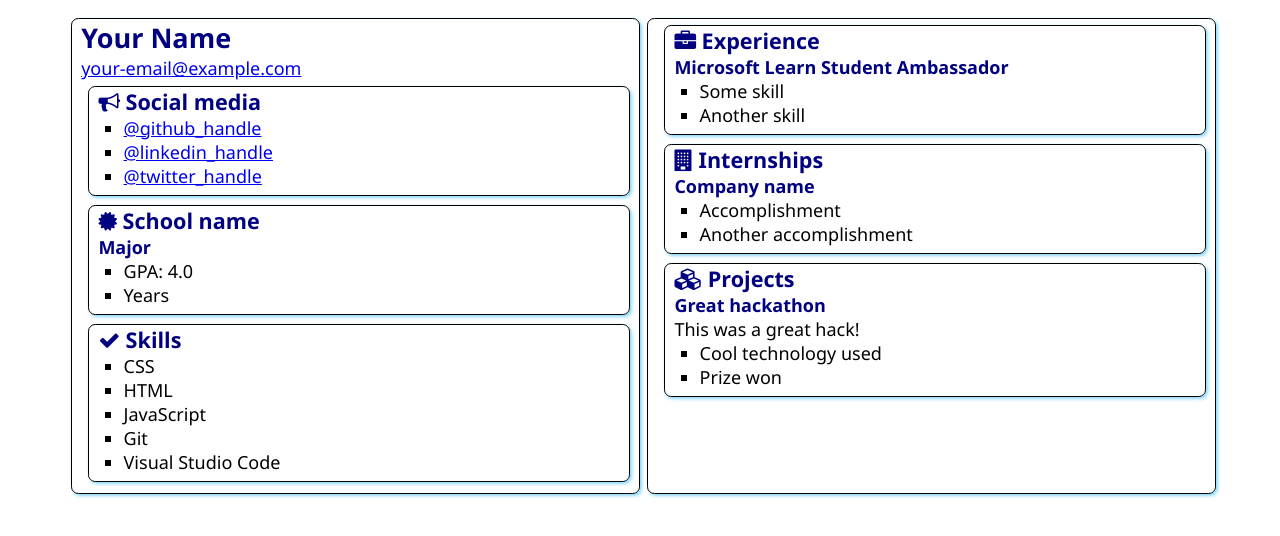
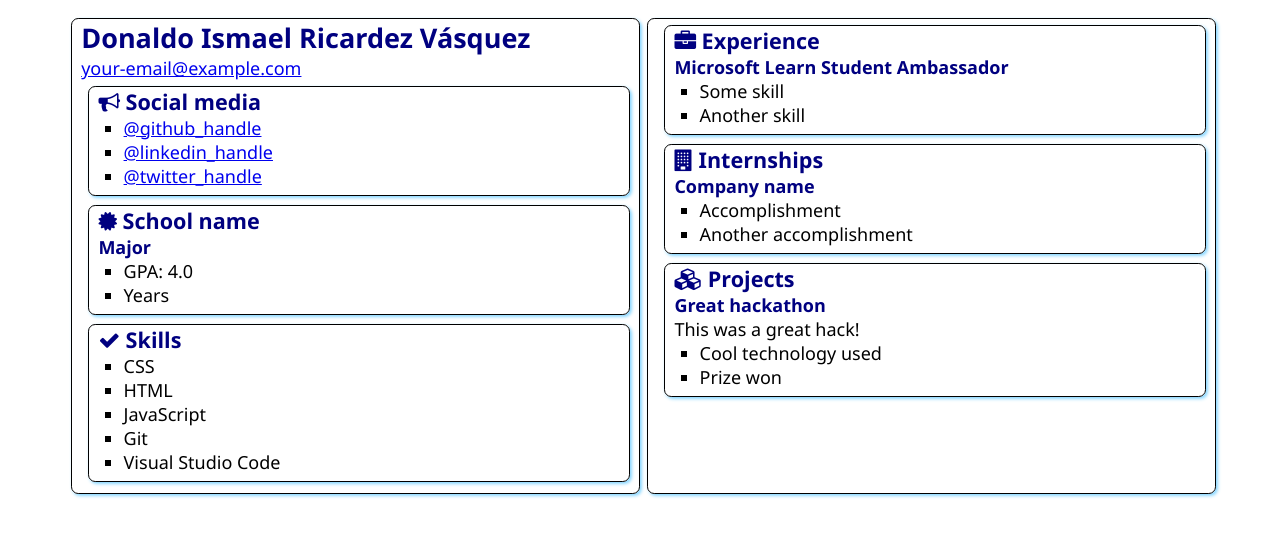
Before and after one commit to DRicardez/SATechnicalOnboarding, a plain HTML site: page src/index.html in a window 1280 px wide. Drawn offline with Linux system fonts and the light colour scheme.

Commit message:
Update index.html
Added my Name

```diff
--- a/src/index.html
+++ b/src/index.html
@@ -12,7 +12,7 @@
 <body>
     <main>
         <article class="box">
-            <h1>Your Name</h1>
+            <h1>Donaldo Ismael Ricardez Vásquez</h1>
             <div><a href="mailto:your.email@example.com">your-email@example.com</a></div>
 
             <section class="box">
```
